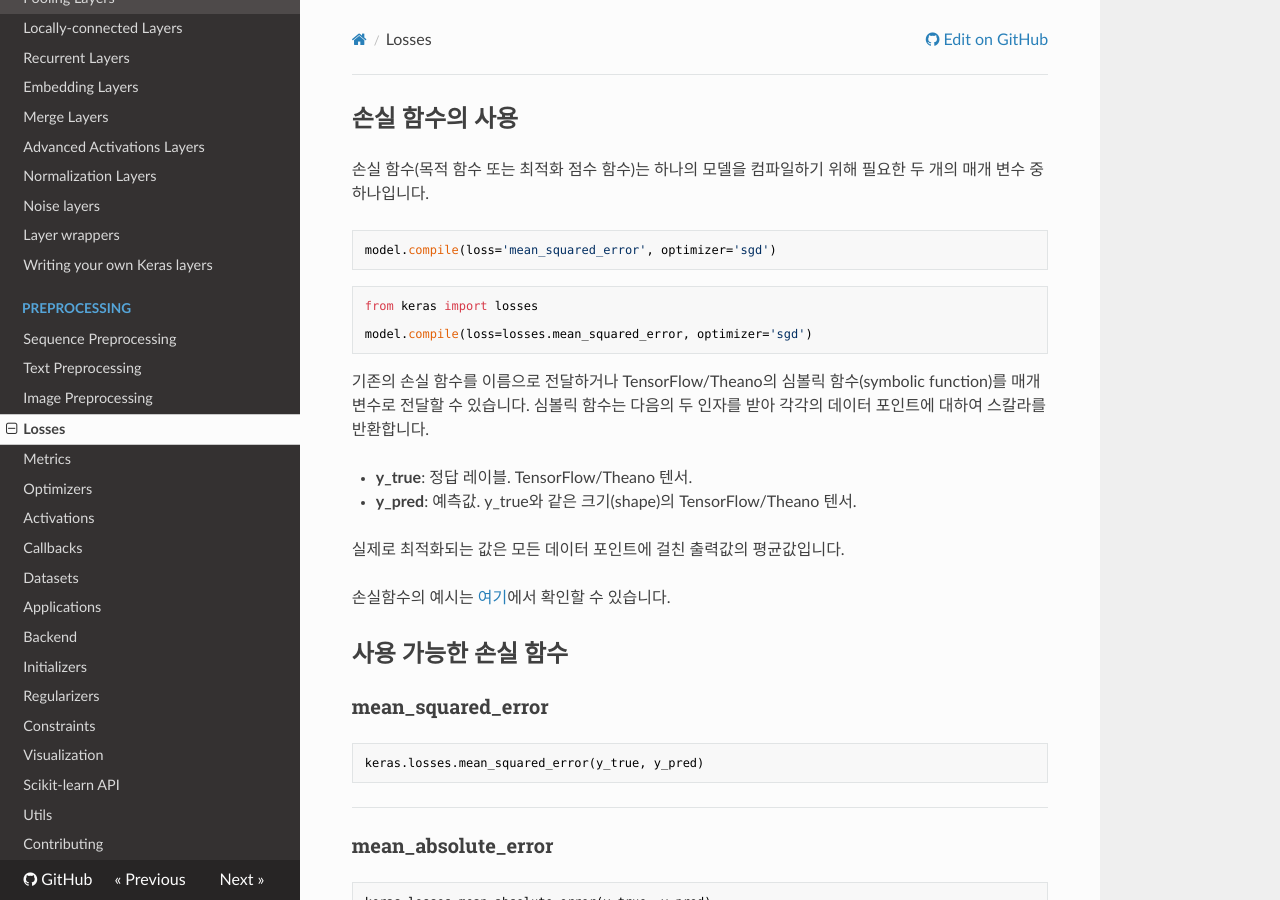
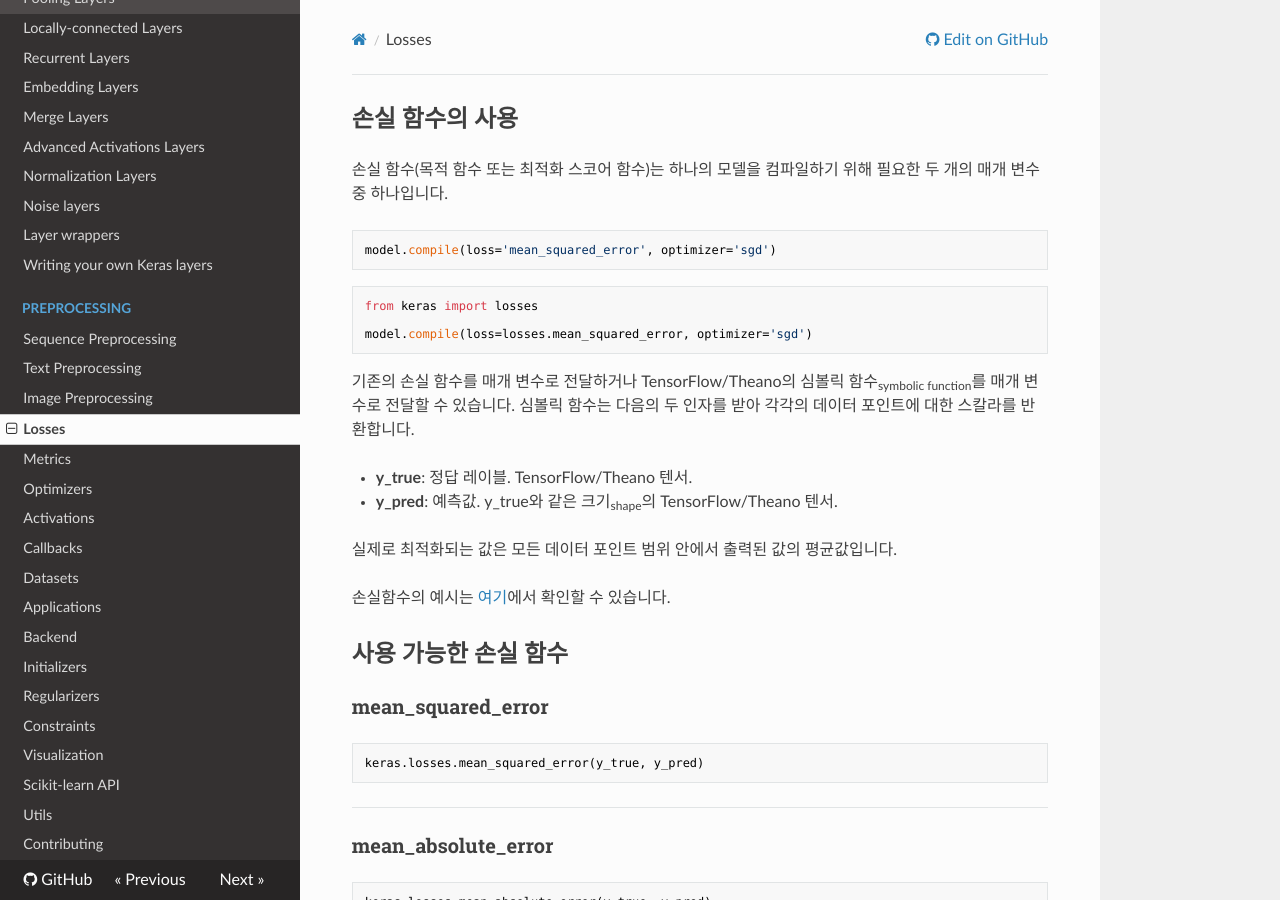
Before and after one commit to keras-team/keras-docs-ko, an MkDocs documentation site: the page built from sources/losses.md, in a window 1280 px wide and 900 px high. Built offline with MkDocs 1.6.1, drawn with Linux system fonts in a browser that asks for light colours; nearby versions of some CDN libraries; some of the changed text lies outside the part shown.

Commit message:
Retranslate losses
문장이 어색한 부분들을 초벌 번역하였습니다.

````diff
--- a/sources/losses.md
+++ b/sources/losses.md
@@ -1,7 +1,7 @@
 
 ## 손실 함수의 사용
 
-손실 함수(목적 함수 또는 최적화 점수 함수)는 하나의 모델을 컴파일하기 위해 필요한 두 개의 매개 변수 중 하나입니다.
+손실 함수(목적 함수 또는 최적화 스코어 함수)는 하나의 모델을 컴파일하기 위해 필요한 두 개의 매개 변수 중 하나입니다.
 
 ```python
 model.compile(loss='mean_squared_error', optimizer='sgd')
@@ -13,12 +13,12 @@ from keras import losses
 model.compile(loss=losses.mean_squared_error, optimizer='sgd')
 ```
 
-기존의 손실 함수를 이름으로 전달하거나 TensorFlow/Theano의 심볼릭 함수(symbolic function)를 매개 변수로 전달할 수 있습니다. 심볼릭 함수는 다음의 두 인자를 받아 각각의 데이터 포인트에 대하여 스칼라를 반환합니다.
+기존의 손실 함수를 매개 변수로 전달하거나 TensorFlow/Theano의 심볼릭 함수<sub>symbolic function</sub>를 매개 변수로 전달할 수 있습니다. 심볼릭 함수는 다음의 두 인자를 받아 각각의 데이터 포인트에 대한 스칼라를 반환합니다.
 
 - __y_true__: 정답 레이블. TensorFlow/Theano 텐서.
-- __y_pred__: 예측값. y_true와 같은 크기(shape)의 TensorFlow/Theano 텐서.
+- __y_pred__: 예측값. y_true와 같은 크기<sub>shape</sub>의 TensorFlow/Theano 텐서.
 
-실제로 최적화되는 값은 모든 데이터 포인트에 걸친 출력값의 평균값입니다.
+실제로 최적화되는 값은 모든 데이터 포인트 범위 안에서 출력된 값의 평균값입니다.
 
 손실함수의 예시는 [여기](https://github.com/keras-team/keras/blob/master/keras/losses.py)에서 확인할 수 있습니다.
 
@@ -168,7 +168,16 @@ keras.losses.cosine_proximity(y_true, y_pred)
 
 ----
 
-**Note**: 손실 함수 `categorical_crossentropy`의 경우 사용되는 타겟들은 범주 형식(categorical format)을 따라야 합니다. 예를 들어 10개의 클래스(범주) 중 하나에 속하는 데이터에 대하여 각 샘플은 타겟 클래스에 해당하는 하나의 인덱스만 1의 값을 가지고 이외의 값들은 모두 0이어야 합니다. Keras의 기능인 `to_categorical`을 통해 정수형 타겟(*integer target*)을 범주형 타겟(*categorical target*)으로 변환할 수 있습니다.
+### is_categorical_crossentropy
+
+```python
+kearas.losses.is_categorical_crossentropy(loss)
+```
+
+
+----
+**Note**: 손실 함수 `categorical_crossentropy`의 경우 사용되는 타겟들은 범주 형식(categorical format)을 따라야 합니다.예를 들어 10개의 클래스(범주)를 가지고 있다면, 각 샘플의 목표값은 샘플 클래스에 해당하는 인덱스의 1을 제외하고 모두 0인 10차원 벡터가 되어야 합니다.
+Keras의 기능인 `to_categorical`을 통해 정수형 타겟(*integer target*)을 범주형 타겟(*categorical target*)으로 변환할 수 있습니다.
 
 ```python
 from keras.utils import to_categorical
````
